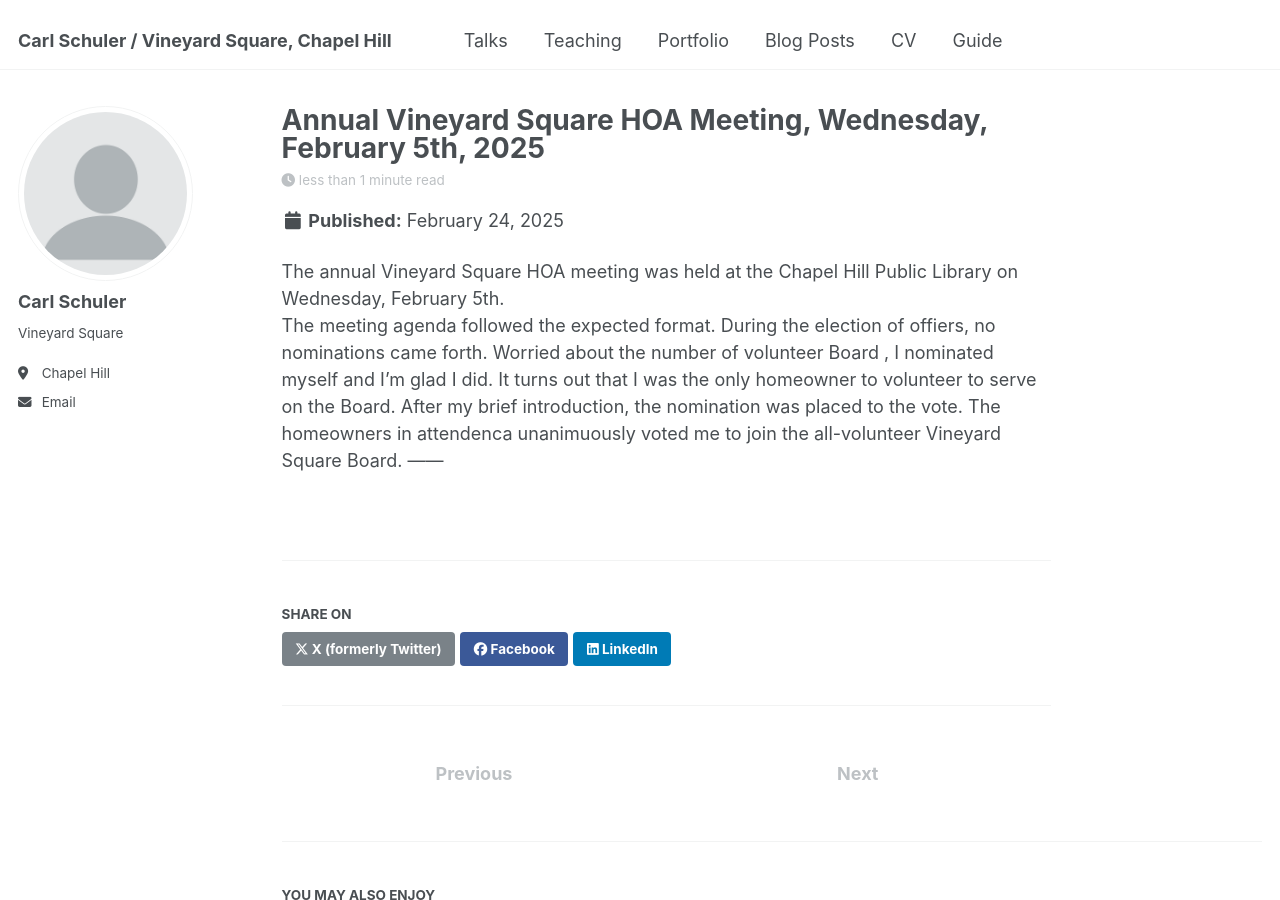
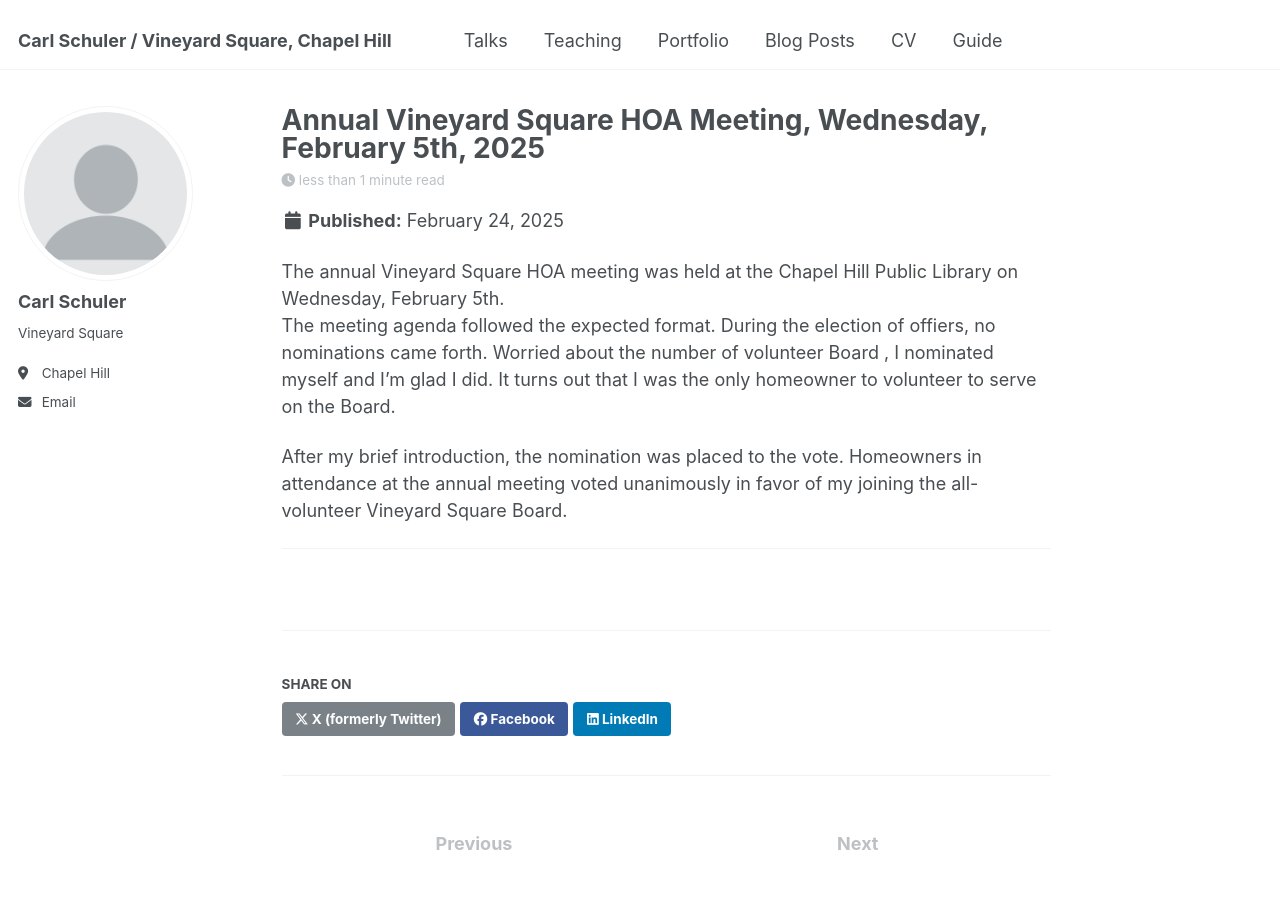
Before and after one commit to CarlSchuler/carl.github.io, a Jekyll site: the page built from _posts/2025-02-24-blog-post-1.md, in a window 1280 px wide and 900 px high. Built offline with Jekyll 4.4.1, drawn with Linux system fonts in a browser that asks for light colours.

Commit message:
Update 2025-02-24-blog-post-1.md

```diff
--- a/_posts/2025-02-24-blog-post-1.md
+++ b/_posts/2025-02-24-blog-post-1.md
@@ -12,5 +12,9 @@ permalink: /posts/2025/02/blog-post-1/
 The annual Vineyard Square HOA meeting was held at the Chapel Hill Public Library on Wednesday, February 5th.
 The meeting agenda followed the expected format.
 During the election of offiers, no nominations came forth. Worried about the number of volunteer Board , I nominated myself and I'm glad I did. It turns out that I was the only homeowner to volunteer to serve on the Board.
-After my brief introduction, the nomination was placed to the vote. The homeowners in attendenca unanimuously voted me to join the all-volunteer Vineyard Square Board.
+
+After my brief introduction, the nomination was placed to the vote.
+Homeowners in attendance at the annual meeting voted unanimously in favor of my joining the all-volunteer Vineyard Square Board.
+
+
 ------
```
